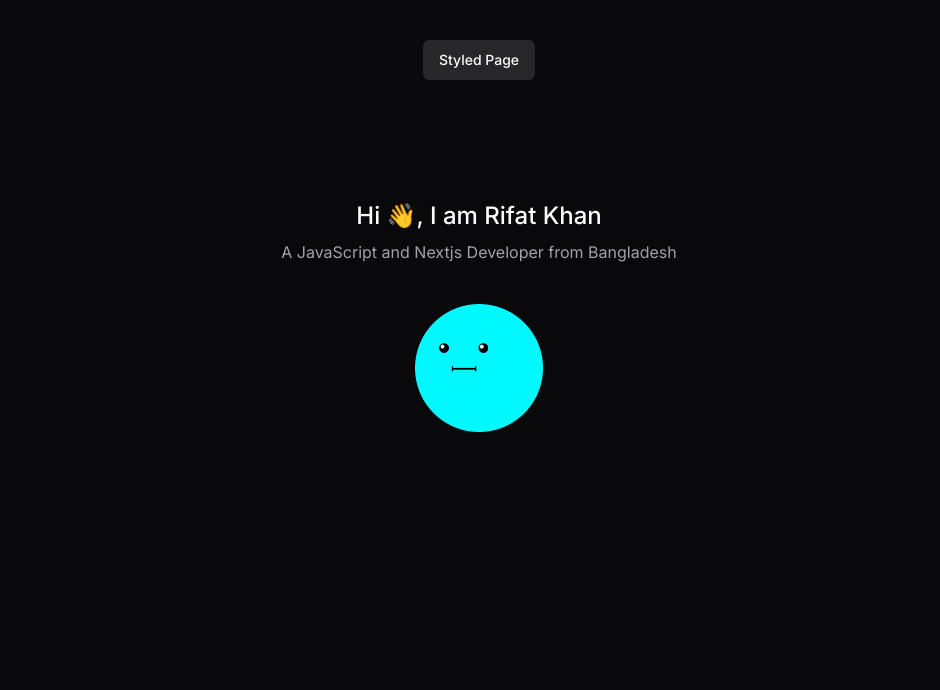
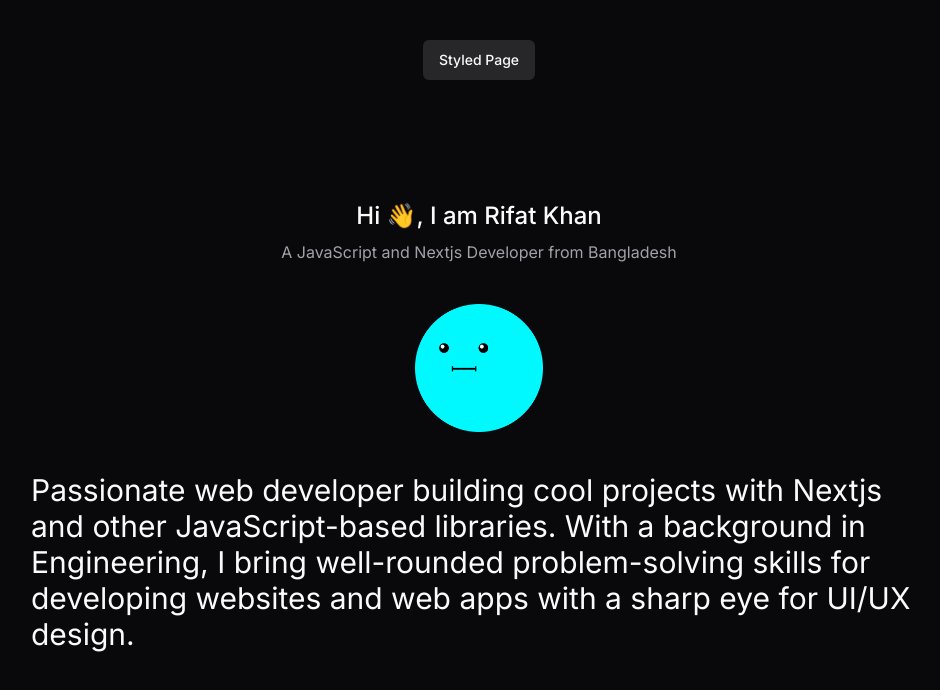
Before and after one commit to StepAsideLiL/stepasidelil, a Next.js app: page /simple in a window 1280 px wide. Shown: the top 690 px of the page, without its empty margins (161-1101 px from the left). Built offline with nearby package versions, Linux system fonts and the light colour scheme.

Commit message:
add: about section

```diff
--- a/app/simple/page.tsx
+++ b/app/simple/page.tsx
@@ -19,6 +19,15 @@ export default function Page() {
           className="w-full h-full object-cover"
         />
       </section>
+
+      <section className="max-w-4xl mx-auto">
+        <p className="text-3xl">
+          Passionate web developer building cool projects with Nextjs and other
+          JavaScript-based libraries. With a background in Engineering, I bring
+          well-rounded problem-solving skills for developing websites and web
+          apps with a sharp eye for UI/UX design.
+        </p>
+      </section>
     </main>
   );
 }
```
